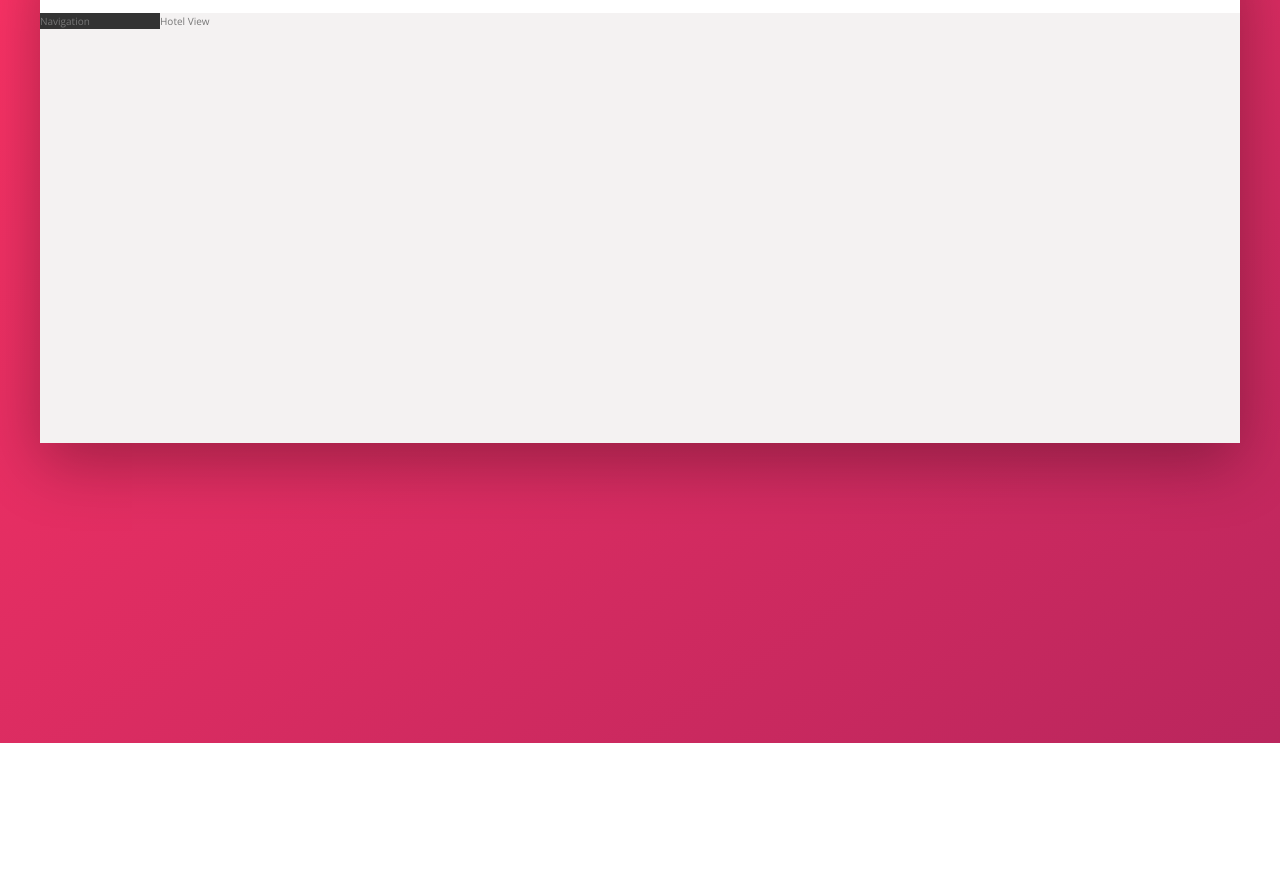
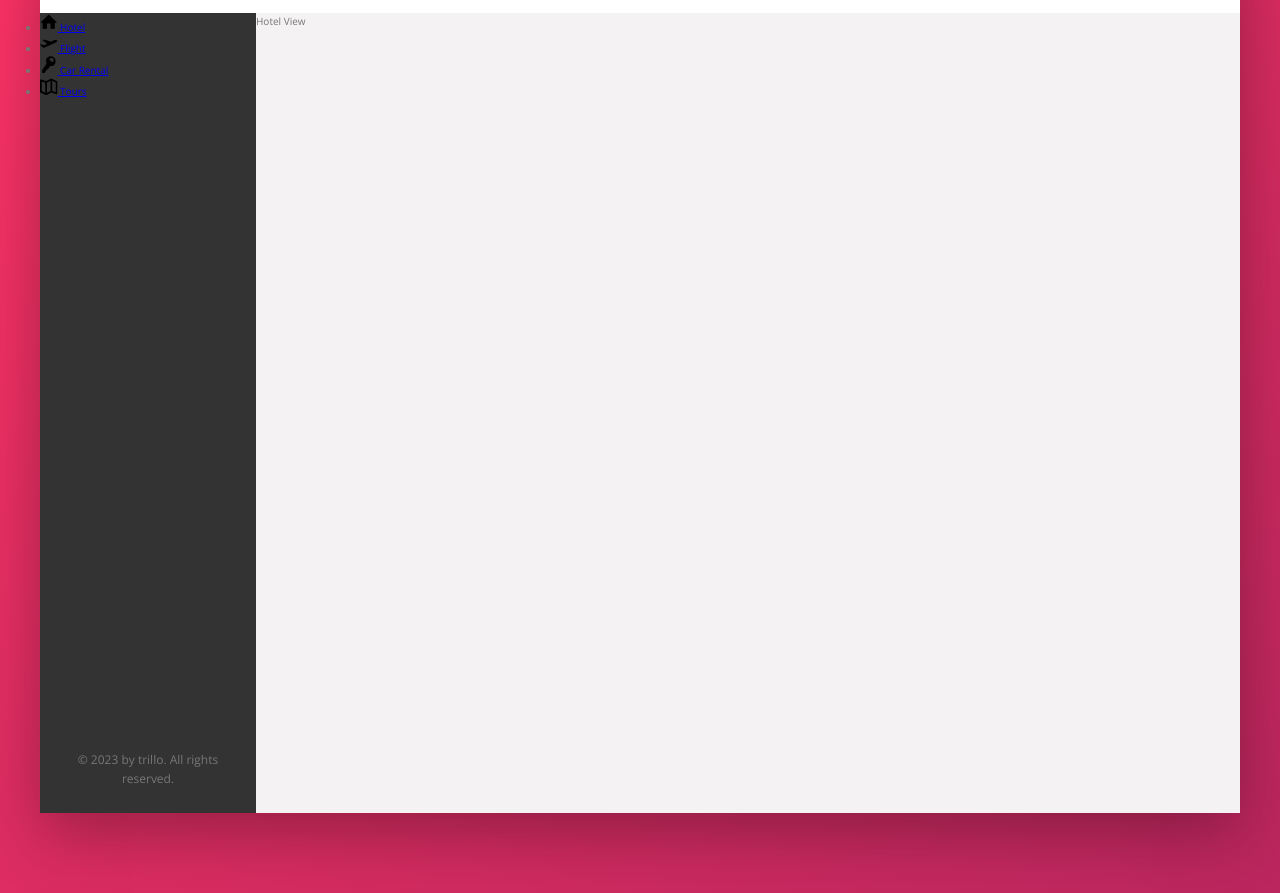
Before and after one commit to developwithsushan/Trillo-Project, a website: page index.html in a window 1280 px wide. Shown: the part 137-1030 px from the top of the page. Before the commit the page ends 880 px from the top, so only its background shows below. Drawn offline with nearby package versions, Linux system fonts and the light colour scheme.

Commit message:
009 Building The Navigation - Part 1

```diff
--- a/index.html
+++ b/index.html
@@ -47,7 +47,48 @@
 
       <div class="content">
           <nav class="sidebar">
-              Navigation
+              <ul class="side-nav">
+                  <li class="side-nav__item">
+                      <a href="#" class="side-nav__link">
+                          <svg class="side-nav__icon">
+                              <use xlink:href="img/sprite.svg#icon-home"></use>
+                          </svg>
+                          <span>Hotel</span>
+                      </a>
+                  </li>
+
+                  <li class="side-nav__item">
+                      <a href="#" class="side-nav__link">
+                          <svg class="side-nav__icon">
+                              <use xlink:href="img/sprite.svg#icon-aircraft-take-off"></use>
+                          </svg>
+                          <span>Flight</span>
+                      </a>
+                  </li>
+
+                  <li class="side-nav__item">
+                      <a href="#" class="side-nav__link">
+                          <svg class="side-nav__icon">
+                              <use xlink:href="img/sprite.svg#icon-key"></use>
+                          </svg>
+                          <span>Car Rental</span>
+                      </a>
+                  </li>
+
+                  <li class="side-nav__item">
+                      <a href="#" class="side-nav__link">
+                          <svg class="side-nav__icon">
+                              <use xlink:href="img/sprite.svg#icon-map"></use>
+                          </svg>
+                          <span>Tours</span>
+                      </a>
+                  </li>
+              </ul>
+
+              <div class="legal">
+                  &copy; 2023 by trillo. All rights reserved.
+              </div>
+
           </nav>
 
           <main class="hotel-view">
--- a/sass/_components.scss
+++ b/sass/_components.scss
@@ -112,3 +112,29 @@
   }
 
 }
+
+
+//Side Navigation
+.side-nav{
+
+  &__item{
+
+  }
+
+  &__link{
+
+  }
+
+  &__icon{
+    width: 1.75rem;
+    height: 1.75rem;
+  }
+}
+
+//Legal Text
+.legal{
+  font-size: 1.2rem;
+  color: var(--color-grey-light-4);
+  text-align: center;
+  padding: 2.5rem;
+}
--- a/sass/_layout.scss
+++ b/sass/_layout.scss
@@ -22,10 +22,15 @@
 
 .sidebar{
   background-color: var(--color-grey-dark-1);
-  flex: 0 0 10%;
+  flex: 0 0 18%;
+
+  display: flex;
+  flex-direction: column;
+  justify-content: space-between;
 }
 
 .hotel-view{
   border-bottom: var(--color-grey-light-2);
+  height: 80rem;
   flex: 1;
 }
```
Also changed, not shown: css/style.css.
